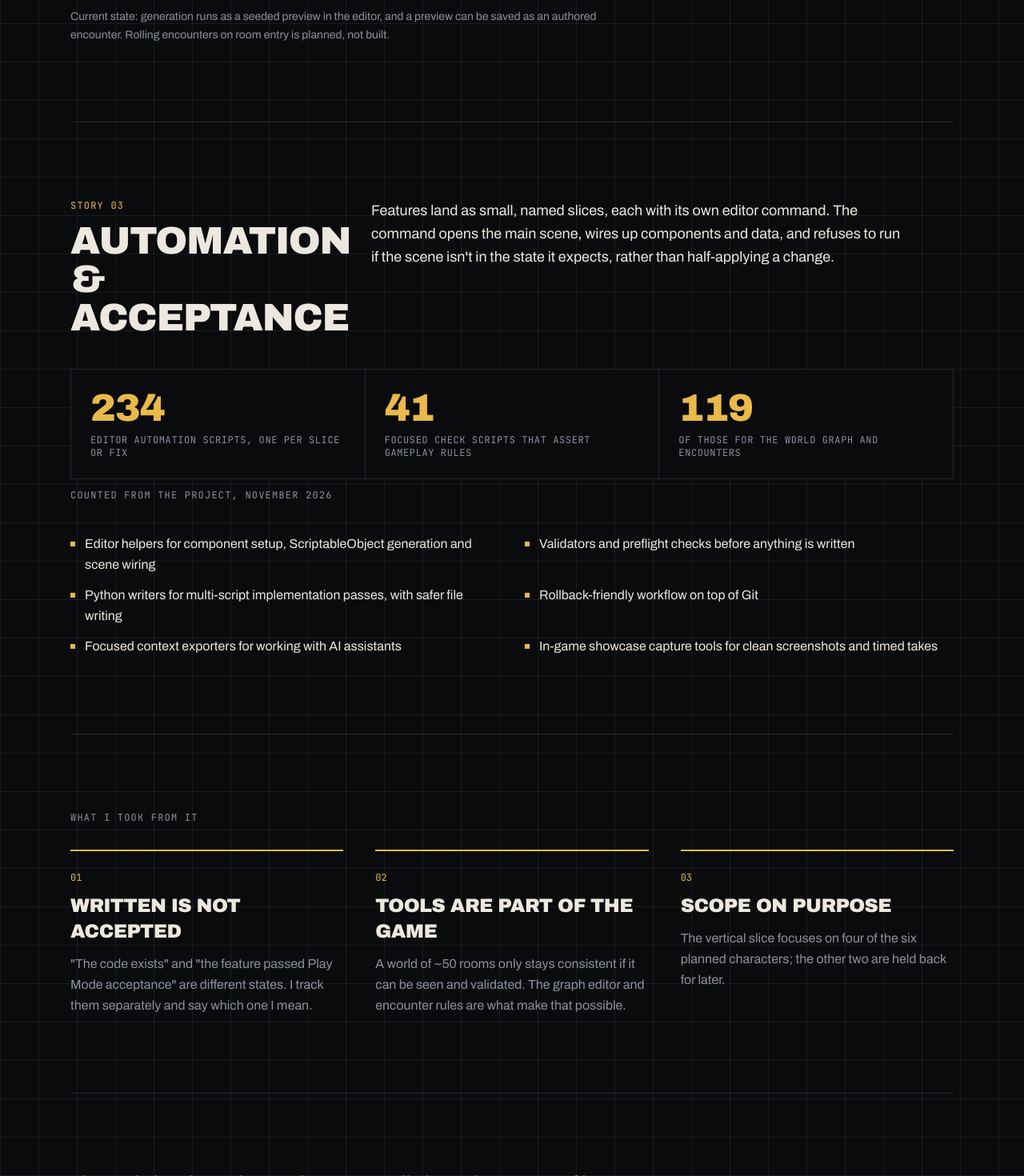
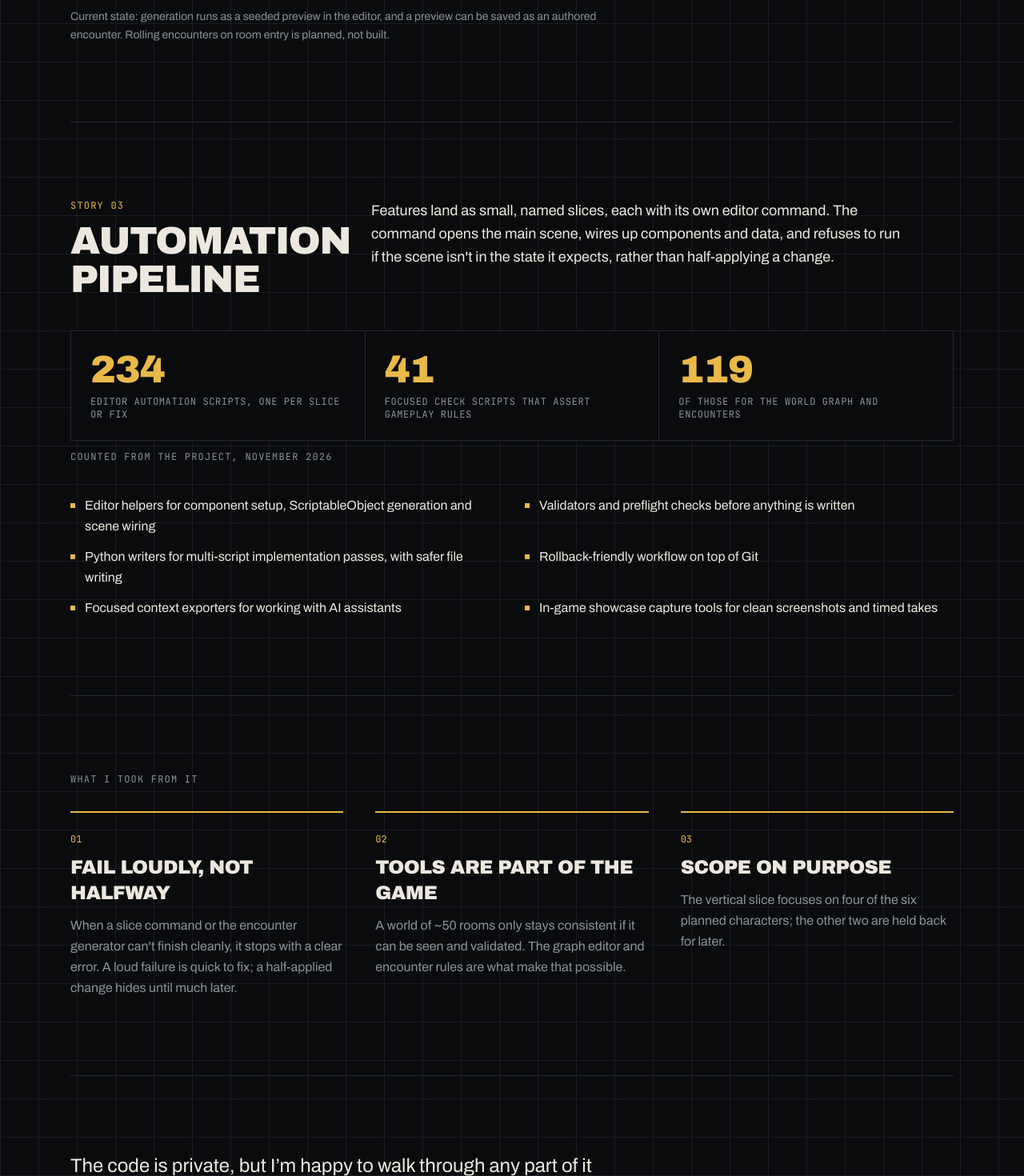
Before and after one commit to danielbbenito/portfolio, a Next.js app in the folder apps/web/: page /voidauto in a window 1280 px wide. Shown: the part 4339-5809 px from the top of the page at 80% size. Built offline with nearby package versions, Linux system fonts and the light colour scheme.

Commit message:
fix(web): reword VoidAuto lesson and story title

```diff
--- a/apps/web/src/app/voidauto/page.tsx
+++ b/apps/web/src/app/voidauto/page.tsx
@@ -221,7 +221,7 @@ export default function VoidAutoPage() {
 
       <Story
         n="03"
-        title="Automation & acceptance"
+        title="Automation pipeline"
         lead="Features land as small, named slices, each with its own editor command. The command opens the main scene, wires up components and data, and refuses to run if the scene isn't in the state it expects, rather than half-applying a change."
       >
         <dl className="grid gap-px border border-rule bg-rule sm:grid-cols-3">
@@ -264,8 +264,8 @@ export default function VoidAutoPage() {
         <ol className="mt-8 grid gap-10 lg:grid-cols-3">
           {[
             [
-              "Written is not accepted",
-              "\"The code exists\" and \"the feature passed Play Mode acceptance\" are different states. I track them separately and say which one I mean.",
+              "Fail loudly, not halfway",
+              "When a slice command or the encounter generator can't finish cleanly, it stops with a clear error. A loud failure is quick to fix; a half-applied change hides until much later.",
             ],
             [
               "Tools are part of the game",
```
